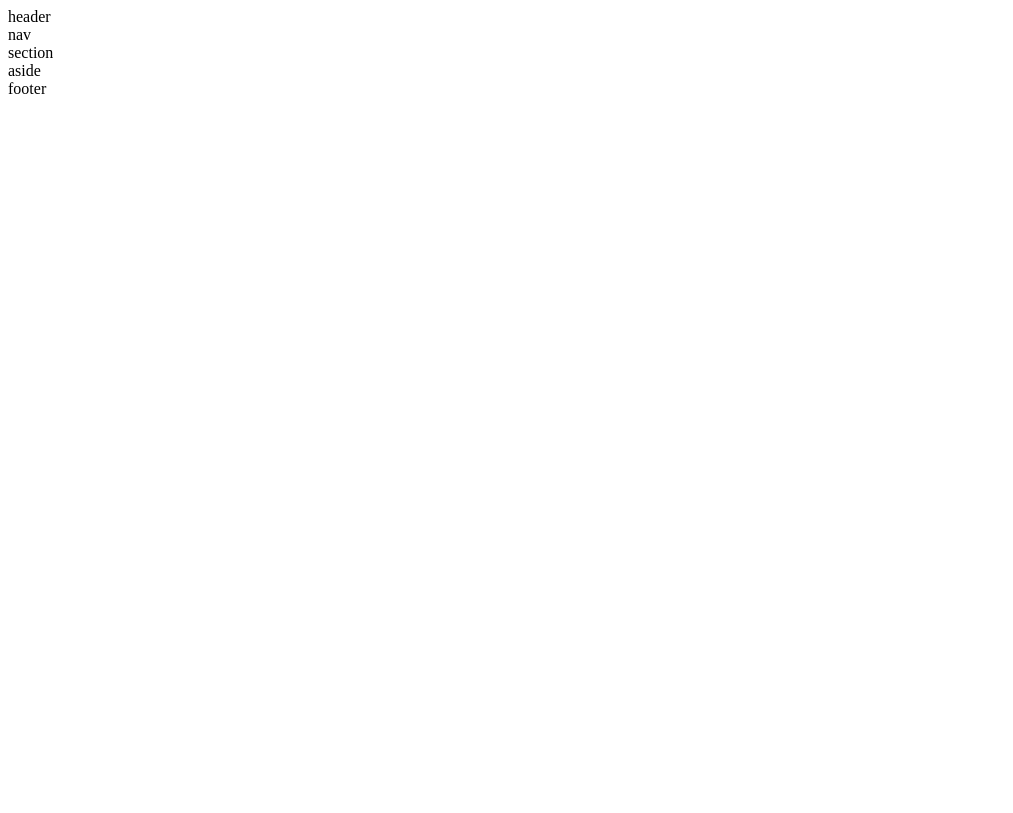
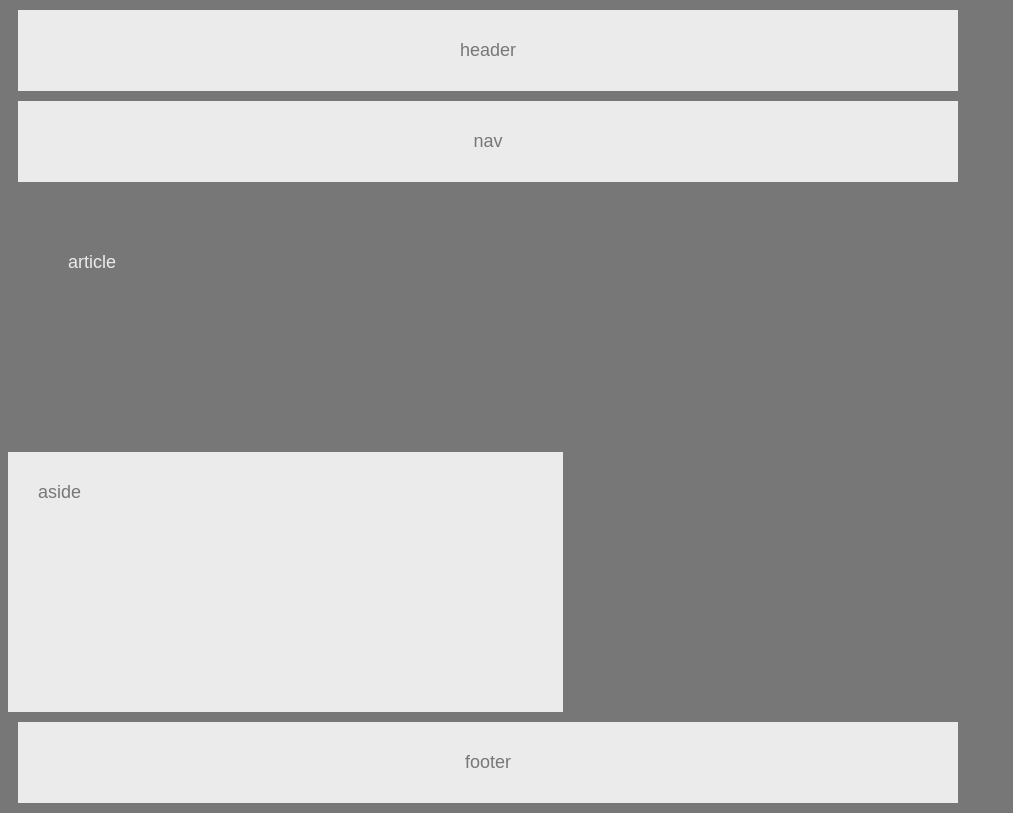
Before and after one commit to cee-money/HW-Wireframe, a plain HTML site: page index.html in a window 1280 px wide. Shown: the whole page, without its empty margins (0-1013 px from the left). Drawn offline with Linux system fonts and the light colour scheme.

Commit message:
initial work on style.css and fixes to index.html

```diff
--- a/index.html
+++ b/index.html
@@ -3,7 +3,7 @@
 
 <head>
     <meta charset="UTF-8">
-  <title>Floats</title>
+    <title>HW-Wireframe</title>
     <link rel="stylesheet" type="text/css" href="style.css">
 </head>
 
@@ -13,13 +13,15 @@
 
     <nav>nav</nav>
 
-  <div>
-    <section id="section">section
-
+    <div class="clearfix">
+        <section id="section" class="clearfix">
+            <article>article</article>
+            <h1>h1, h2, h3</h1>
+            <p>p</p>
         </section>
     </div>
 
-<div>
+    <div class="clearfix">
         <section id="aside">
             <aside>aside</aside>
         </section>
--- a/style.css
+++ b/style.css
@@ -0,0 +1,58 @@
+body {
+    background-color: #777;
+    color: #777;
+    font-family: 'Arial', 'Helvetica Neue', Helvetica, sans-serif;
+    font-size: 18px;
+    width: 960px;
+}
+
+.clearfix::after {
+    clear: both;
+    content: "";
+    display: block;
+  }
+
+header,
+nav,
+footer {
+    background-color: #ebebeb;
+    color: #777;
+    text-align: center;
+    padding: 30px;
+    margin: 10px;
+}
+
+article {
+    background-color: #777;
+    color: #ebebeb;
+    width: 495px;
+    padding: 30px;
+    height: 200px;
+}
+
+#section {
+    width: 495px;
+    padding: 30px;
+    height: 200px;
+    float:left;
+}
+
+#aside {
+    background-color: #ebebeb;
+    width: 495px;
+    padding: 30px;
+    height: 200px;
+    float: left;
+}
+
+h1,{
+    background-color: #ebebeb;
+    color: #777;
+    padding: 5px;
+    text-align: center;
+}
+
+p {
+    background-color: #ebebeb;
+    color: #777;
+}
```
Lines whose indentation alone changed are shown as unchanged.
